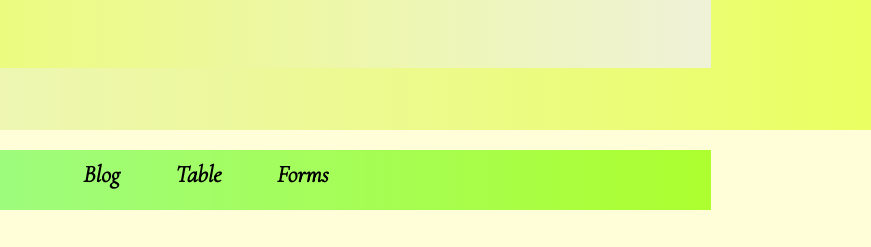
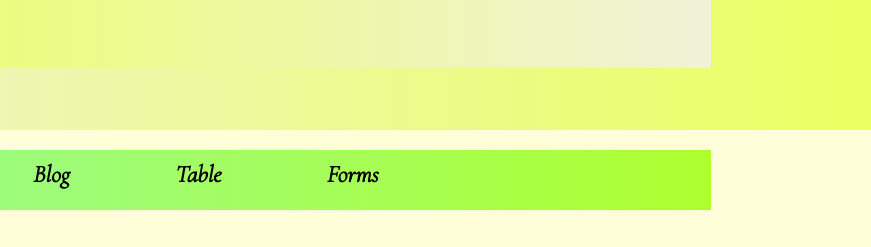
Before and after one commit to maksgudimov/Web2, a plain HTML site: page index.html in a window 1280 px wide. Shown: the top 247 px of the page, 409-1280 px from the left. Drawn offline with nearby package versions, Linux system fonts and the light colour scheme; a web font is replaced by a local one.

Commit message:
Fix padding nav

```diff
--- a/index.html
+++ b/index.html
@@ -23,7 +23,7 @@
             <div class="obzor">
                 <li>
                     <a href="#Blog">Blog</a>
-                    <a href="#Table">Table</a>
+                    <a href="#Table" id="Navzagolovki">Table</a>
                     <a href="#Form">Forms</a>
                 </li>
             </div>
--- a/style.css
+++ b/style.css
@@ -63,11 +63,14 @@ a{
     padding: 0;
     text-align: center;
 }
+#Navzagolovki{
+    padding: 0 50px 0 50px;
+}
 .container{
     margin: auto;
     height: auto;
     width: 960px;
-    margin-bottom: 20px;
+    margin-bottom: 60px;
 }
 .giper{
     background: -webkit-linear-gradient(left,#98FB98,#ADFF2F);
```
